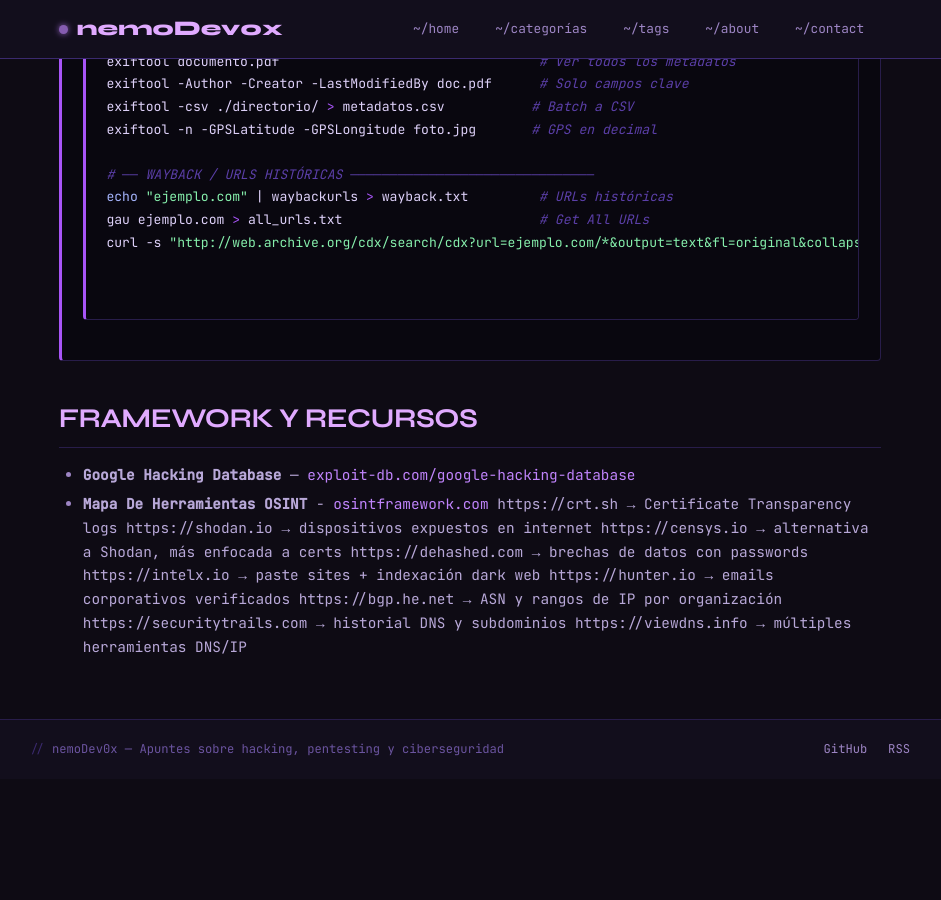
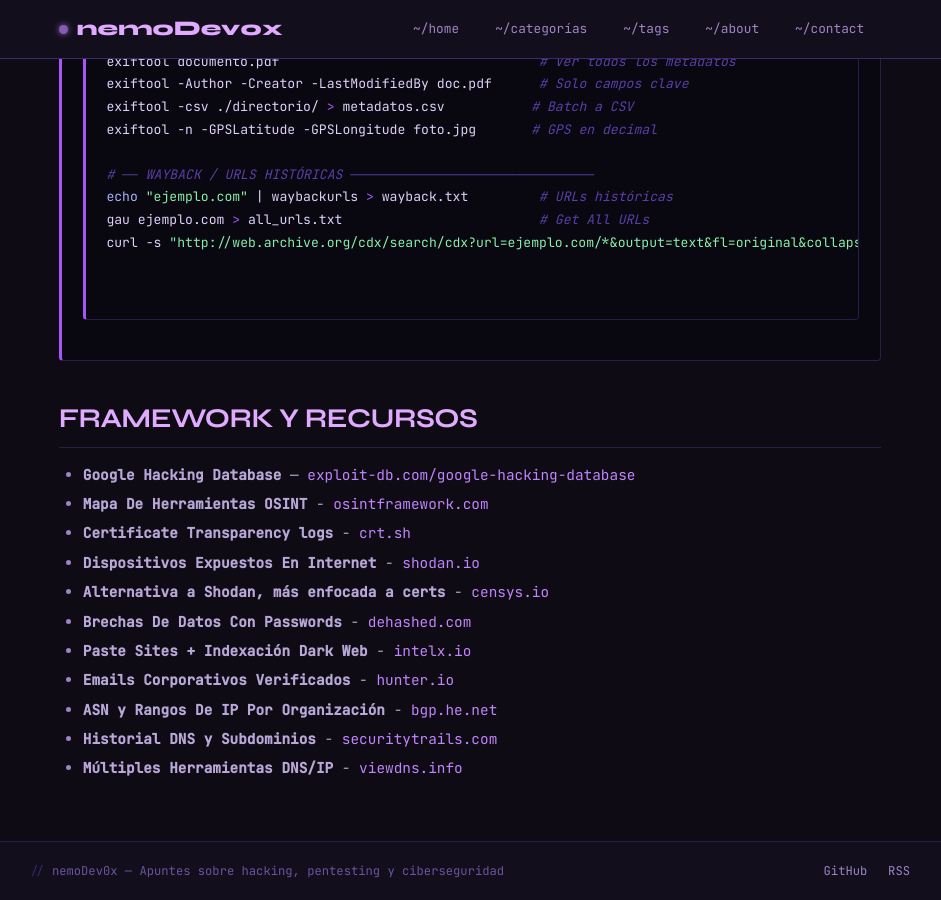
Before and after one commit to nemoDev0x/nemoDev0x.github.io, a Jekyll site: the page built from _posts/2026-01-13-osint-framework.md, in a window 1280 px wide and 900 px high, scrolled down 22278 px. Shown: the whole window, without its empty margins (170-1111 px from the left). Built offline with Jekyll 4.4.1, drawn with Linux system fonts in a browser that asks for light colours; before the commit the page ends 23057 px from its top, so only the background shows below that; part of the change alters nothing that is shown.

Commit message:
Update OSINT resources with formatted links

```diff
--- a/_posts/2026-01-13-osint-framework.md
+++ b/_posts/2026-01-13-osint-framework.md
@@ -693,12 +693,12 @@ curl -s "http://web.archive.org/cdx/search/cdx?url=ejemplo.com/*&output=text&fl=
 ## FRAMEWORK Y RECURSOS
 - **Google Hacking Database** — [exploit-db.com/google-hacking-database](https://www.exploit-db.com/google-hacking-database)
 - **Mapa De Herramientas OSINT** - [osintframework.com](https://osintframework.com)
-https://crt.sh              → Certificate Transparency logs
-https://shodan.io           → dispositivos expuestos en internet
-https://censys.io           → alternativa a Shodan, más enfocada a certs
-https://dehashed.com        → brechas de datos con passwords
-https://intelx.io           → paste sites + indexación dark web
-https://hunter.io           → emails corporativos verificados
-https://bgp.he.net          → ASN y rangos de IP por organización
-https://securitytrails.com  → historial DNS y subdominios
-https://viewdns.info        → múltiples herramientas DNS/IP
+- **Certificate Transparency logs** - [crt.sh](https://crt.sh)
+- **Dispositivos Expuestos En Internet** - [shodan.io](https://shodan.io)
+- **Alternativa a Shodan, más enfocada a certs** - [censys.io](https://censys.io)
+- **Brechas De Datos Con Passwords** - [dehashed.com](https://dehashed.com)
+- **Paste Sites + Indexación Dark Web** - [intelx.io](https://intelx.io)
+- **Emails Corporativos Verificados** - [hunter.io](https://hunter.io)
+- **ASN y Rangos De IP Por Organización** - [bgp.he.net](https://bgp.he.net)
+- **Historial DNS y Subdominios** - [securitytrails.com](https://securitytrails.com)
+- **Múltiples Herramientas DNS/IP** - [viewdns.info](https://viewdns.info)
```
